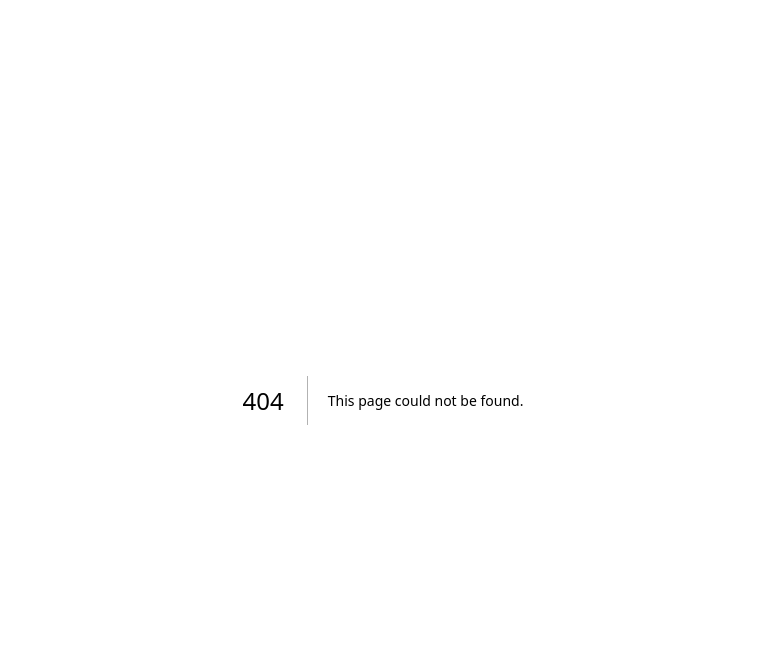
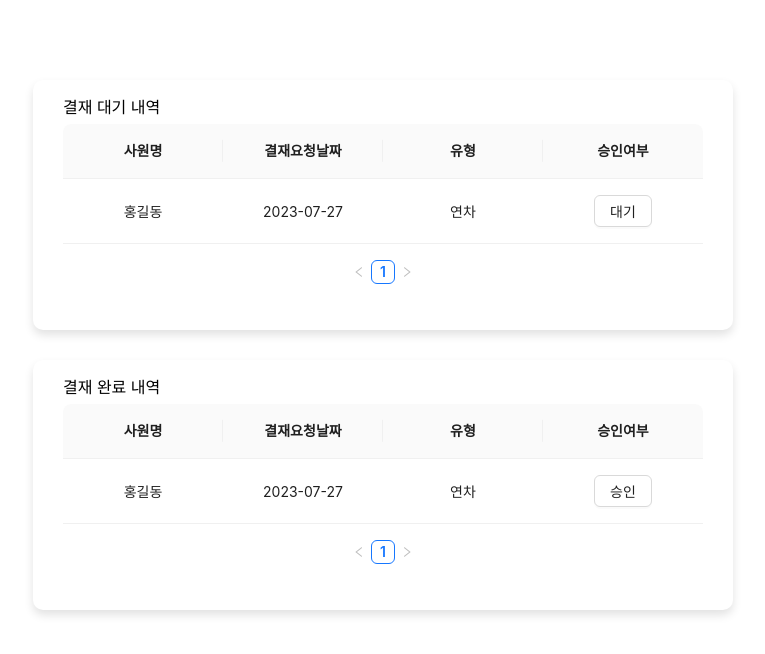
Before and after one commit to FAST-MINI-TEAM1/client, a Next.js app: page /employee/history in a window 1280 px wide. Before the commit this address had no page. Shown: the top 654 px of the page, without its empty margins (257-1022 px from the left). Built offline with nearby package versions, Linux system fonts and the light colour scheme.

Commit message:
feat: :sparkles: 사원 결재내역 페이지 구현

```diff
--- /dev/null
+++ b/pages/employee/history.tsx
@@ -0,0 +1,77 @@
+import DataTabel from "@components/common/DataTabel";
+import styled from "styled-components";
+
+function history() {
+  const pendingData = [
+    {
+      id: 1,
+      empName: "홍길동",
+      createdAt: "2023-07-27",
+      orderType: "연차",
+      status: "대기",
+      startDate: "2023-08-01",
+      endDate: "2023-08-01",
+      reason: "이유입니다",
+      category: "경조사",
+      etc: "특이사항입니다",
+    },
+  ];
+
+  const completedData = [
+    {
+      id: 1,
+      empName: "홍길동",
+      createdAt: "2023-07-27",
+      orderType: "연차",
+      status: "승인",
+      startDate: "2023-08-01",
+      endDate: "2023-08-01",
+      reason: "이유입니다",
+      category: "경조사",
+      etc: "특이사항입니다",
+    },
+  ];
+  return (
+    <Container>
+      <div className="details">
+        <DataTabel
+          tableTitle={"결재 대기 내역"}
+          dataSource={pendingData}
+          type={"employee"}
+        />
+      </div>
+
+      <div className="details">
+        <DataTabel
+          tableTitle={"결재 완료 내역"}
+          dataSource={completedData}
+          type={"employee"}
+        />
+      </div>
+    </Container>
+  );
+}
+
+export default history;
+
+const Container = styled.section`
+  display: flex;
+  flex-direction: column;
+  justify-content: center;
+  align-items: center;
+  padding: 50px 0 0;
+
+  .details {
+    margin-top: 30px;
+    display: flex;
+    flex-direction: column;
+    justify-content: center;
+    align-items: center;
+    width: 700px;
+    padding: 20px 30px 30px;
+    border-radius: 10px;
+    box-sizing: border-box;
+    background-color: #fff;
+    box-shadow: #e2e2e2 0px 5px 10px;
+  }
+`;
```
